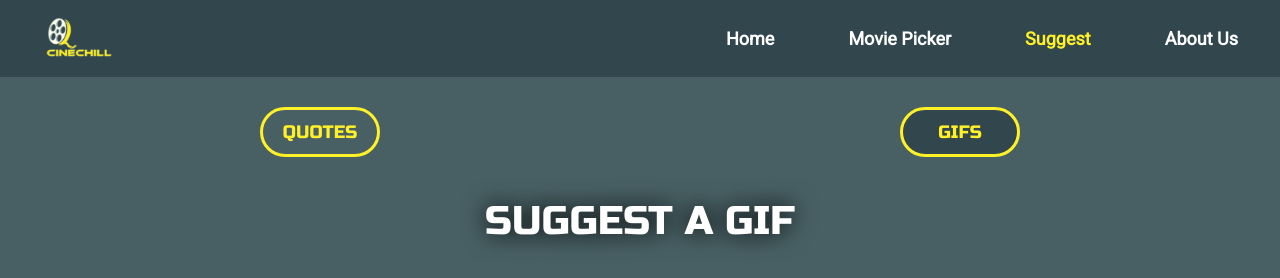
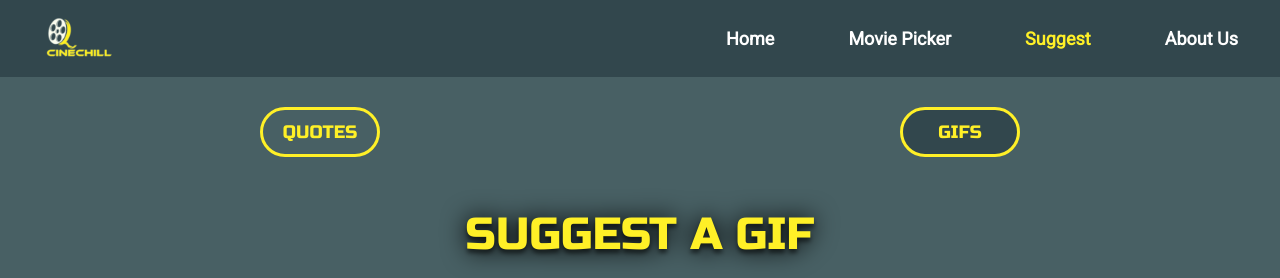
Before and after one commit to ComicScrip/lyon-react-mars22-p2g3, a React (Create React App) app: page /suggest in a window 1280 px wide. Both pictures are taken after a click on the button "GIFS". Shown: the top 278 px of the page. Built offline with nearby package versions, Linux system fonts and the light colour scheme; no server answers.

Commit message:
color title

```diff
--- a/src/components/MovieGif.js
+++ b/src/components/MovieGif.js
@@ -48,7 +48,7 @@ function MovieGif() {
   };
   return (
     <>
-      <h1 className="page-title-gif"> SUGGEST A GIF</h1>
+      <h1 className="page-title"> SUGGEST A GIF</h1>
       <section className="alseny">
         <div className="global">
           <div className="movieDiv1"> </div>
```
